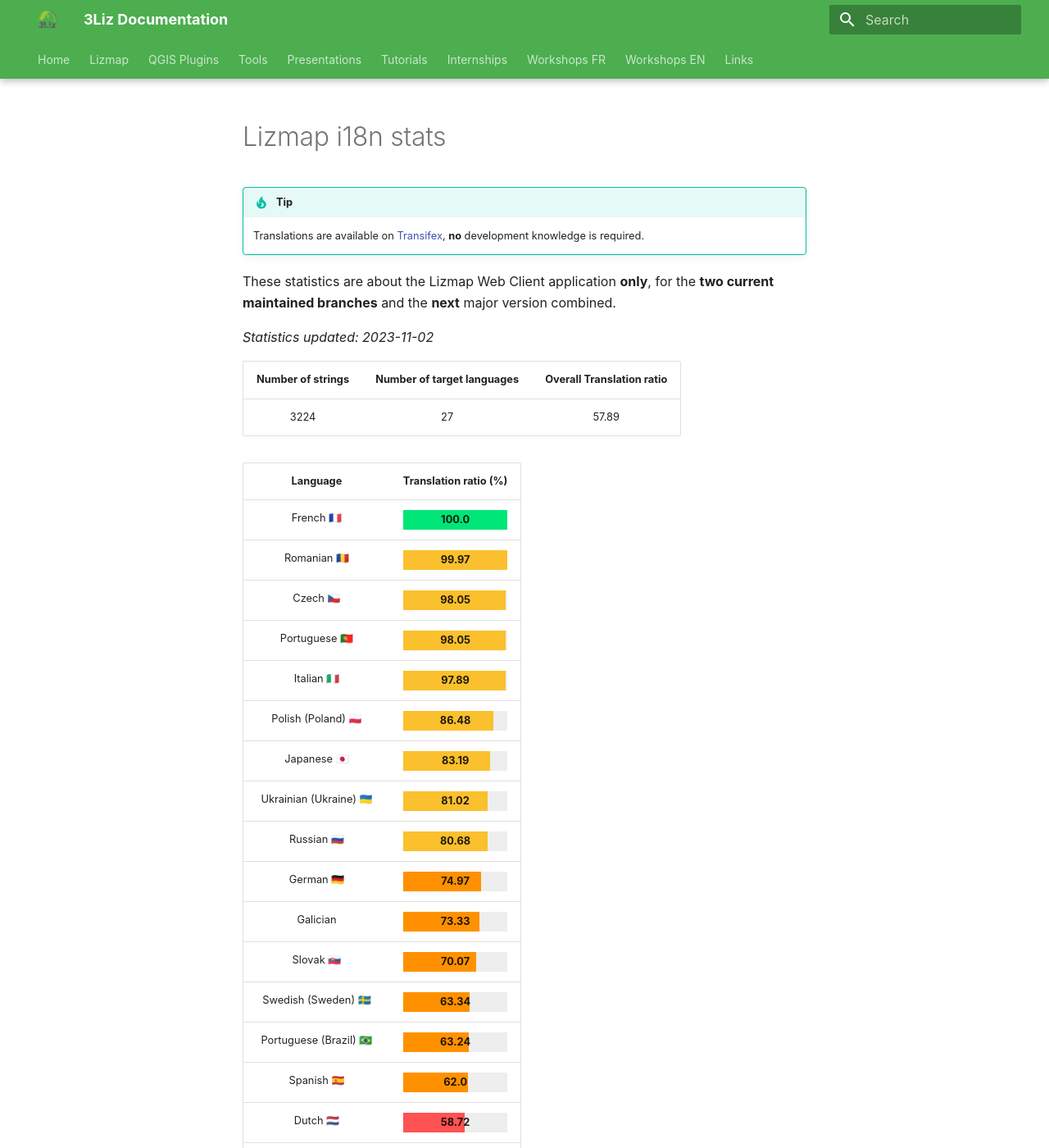
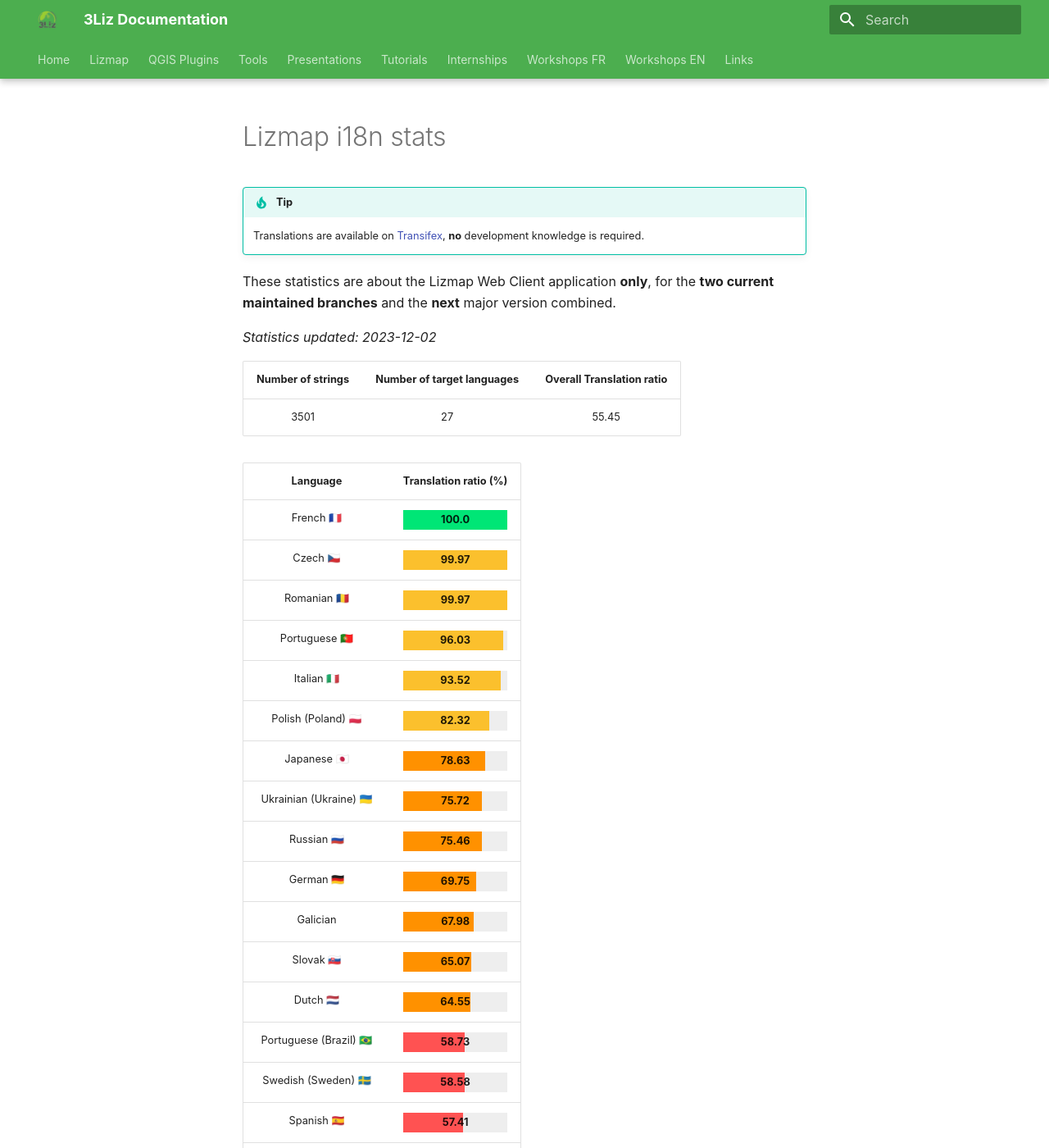
Before and after one commit to 3liz/3liz.github.io, an MkDocs documentation site: the page built from docs/lizmap-i18n-stats.md, in a window 1280 px wide and 1400 px high. Shown: the whole window at 82% size. Built offline with MkDocs 1.6.1 and Material for MkDocs 9.7.7, drawn with Linux system fonts in a browser that asks for light colours; nearby versions of some CDN libraries; some of the changed text lies outside the part shown.

Commit message:
Update statistics from Transifex Lizmap Web Client

```diff
--- a/docs/lizmap-i18n-stats.md
+++ b/docs/lizmap-i18n-stats.md
@@ -10,38 +10,38 @@
 These statistics are about the Lizmap Web Client application **only**, for the **two current
 maintained branches** and the **next** major version combined.
 
-*Statistics updated: 2023-11-02*
+*Statistics updated: 2023-12-02*
 
 | Number of strings | Number of target languages | Overall Translation ratio |
 |:-:|:-:|:-:|
-3224|27|57.89
+3501|27|55.45
 
 | Language | Translation ratio (%) |
 |:-:|:-:|
 French 🇫🇷 |[=100.0% "100.0"]|
+Czech 🇨🇿 |[=99.97% "99.97"]|
 Romanian 🇷🇴 |[=99.97% "99.97"]|
-Czech 🇨🇿 |[=98.05% "98.05"]|
-Portuguese 🇵🇹 |[=98.05% "98.05"]|
-Italian 🇮🇹 |[=97.89% "97.89"]|
-Polish (Poland) 🇵🇱 |[=86.48% "86.48"]|
-Japanese 🇯🇵 |[=83.19% "83.19"]|
-Ukrainian (Ukraine) 🇺🇦 |[=81.02% "81.02"]|
-Russian 🇷🇺 |[=80.68% "80.68"]|
-German 🇩🇪 |[=74.97% "74.97"]|
-Galician  |[=73.33% "73.33"]|
-Slovak 🇸🇰 |[=70.07% "70.07"]|
-Swedish (Sweden) 🇸🇪 |[=63.34% "63.34"]|
-Portuguese (Brazil) 🇧🇷 |[=63.24% "63.24"]|
-Spanish 🇪🇸 |[=62.0% "62.0"]|
-Dutch 🇳🇱 |[=58.72% "58.72"]|
-Hungarian (Hungary) 🇭🇺 |[=55.09% "55.09"]|
-Finnish 🇫🇮 |[=50.93% "50.93"]|
-Slovenian 🇸🇮 |[=42.83% "42.83"]|
-Basque  |[=36.17% "36.17"]|
-Greek 🇬🇷 |[=29.37% "29.37"]|
-Bulgarian 🇧🇬 |[=27.02% "27.02"]|
-Norwegian 🇳🇴 |[=18.24% "18.24"]|
-Spanish (Argentina) 🇦🇷 |[=6.33% "6.33"]|
-Indonesian 🇮🇩 |[=4.65% "4.65"]|
-Serbian (Cyrillic) 🇷🇸 |[=1.3% "1.3"]|
+Portuguese 🇵🇹 |[=96.03% "96.03"]|
+Italian 🇮🇹 |[=93.52% "93.52"]|
+Polish (Poland) 🇵🇱 |[=82.32% "82.32"]|
+Japanese 🇯🇵 |[=78.63% "78.63"]|
+Ukrainian (Ukraine) 🇺🇦 |[=75.72% "75.72"]|
+Russian 🇷🇺 |[=75.46% "75.46"]|
+German 🇩🇪 |[=69.75% "69.75"]|
+Galician  |[=67.98% "67.98"]|
+Slovak 🇸🇰 |[=65.07% "65.07"]|
+Dutch 🇳🇱 |[=64.55% "64.55"]|
+Portuguese (Brazil) 🇧🇷 |[=58.73% "58.73"]|
+Swedish (Sweden) 🇸🇪 |[=58.58% "58.58"]|
+Spanish 🇪🇸 |[=57.41% "57.41"]|
+Hungarian (Hungary) 🇭🇺 |[=50.96% "50.96"]|
+Finnish 🇫🇮 |[=47.59% "47.59"]|
+Slovenian 🇸🇮 |[=40.76% "40.76"]|
+Basque  |[=33.45% "33.45"]|
+Greek 🇬🇷 |[=27.22% "27.22"]|
+Bulgarian 🇧🇬 |[=24.88% "24.88"]|
+Norwegian 🇳🇴 |[=17.08% "17.08"]|
+Spanish (Argentina) 🇦🇷 |[=5.74% "5.74"]|
+Indonesian 🇮🇩 |[=4.43% "4.43"]|
+Serbian (Cyrillic) 🇷🇸 |[=1.23% "1.23"]|
 Vietnamese (Viet Nam)  |[=0.0% "0.0"]|
```
